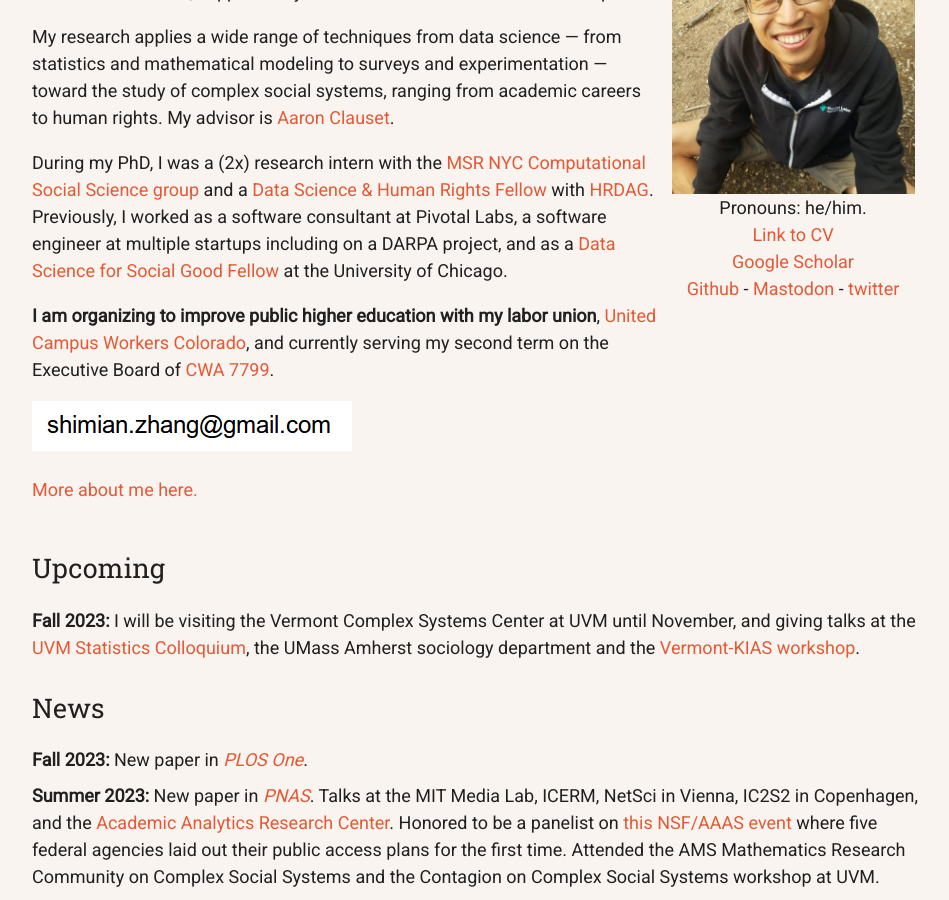
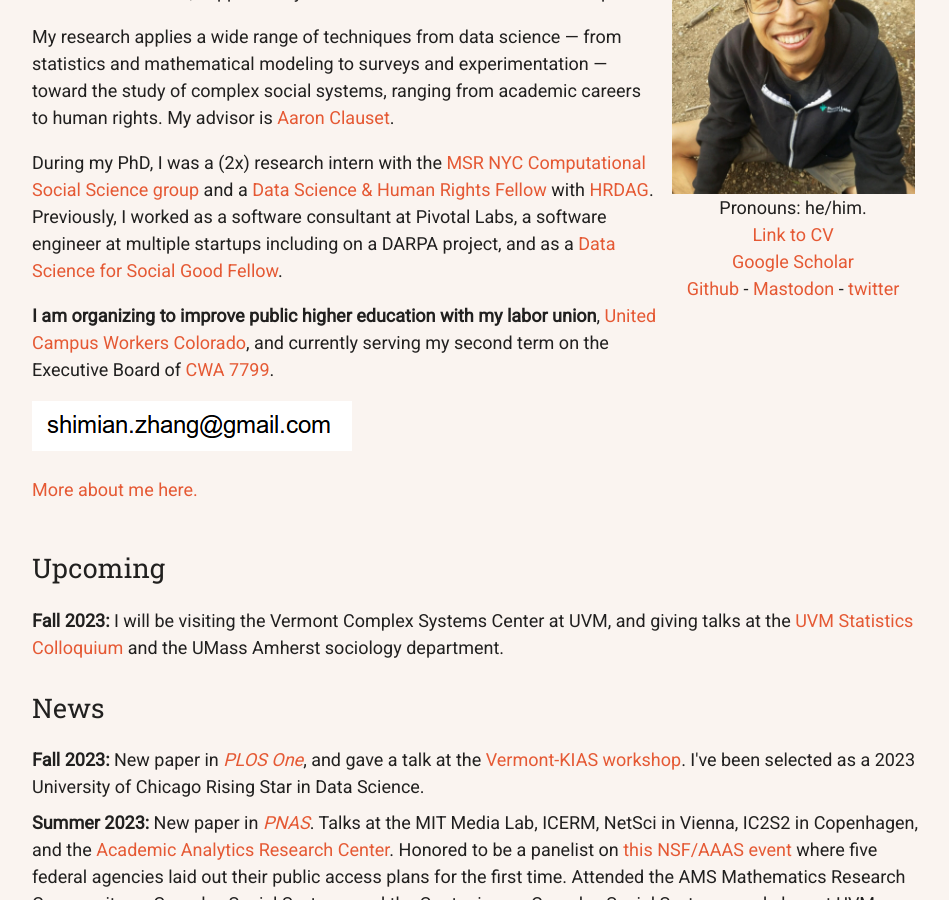
Before and after one commit to samzhang111/samzhang111.github.io, a Jekyll site: the page built from index.html, in a window 1280 px wide and 900 px high, scrolled down 236 px. Shown: the whole window, without its empty margins (160-1109 px from the left). Built offline with Jekyll 4.4.1, drawn with Linux system fonts in a browser that asks for light colours; nearby versions of some CDN libraries.

Commit message:
website updates

```diff
--- a/index.html
+++ b/index.html
@@ -15,7 +15,7 @@ layout: default
 
     <p>
     During my PhD, I was a (2x) research intern with the <a href="https://www.microsoft.com/en-us/research/theme/computational-social-science/" target="_blank">MSR NYC Computational Social Science group</a> and a <a href="https://hrdag.org/people/sam-zhang/" target="_blank">Data Science & Human Rights Fellow</a> with <a href="https://hrdag.org" target="_blank">HRDAG</a>.
-    Previously, I worked as a software consultant at Pivotal Labs, a software engineer at multiple startups including on a DARPA project, and as a <a href="https://dssgfellowship.org/" target="_blank">Data Science for Social Good Fellow</a> at the University of Chicago.
+    Previously, I worked as a software consultant at Pivotal Labs, a software engineer at multiple startups including on a DARPA project, and as a <a href="https://dssgfellowship.org/" target="_blank">Data Science for Social Good Fellow</a>.
 
     <p>
     <b>I am organizing to improve public higher education with my labor union</b>, <a href="https://ucwcolorado.org" target="_blank">United Campus Workers Colorado</a>, and currently serving my second term on the Executive Board of <a href="https://cwa7799.org" target="_blank">CWA 7799</a>.
@@ -52,11 +52,11 @@ layout: default
 <div id='recent' class="vertical-section">
           <div class="sectitle">Upcoming</div>
           <ul>
-              <li><b>Fall 2023:</b> I will be visiting the Vermont Complex Systems Center at UVM until November, and giving talks at the <a href="https://site.uvm.edu/statatuvm/seminars/" target="_blank">UVM Statistics Colloquium</a>, the UMass Amherst sociology department and the <a href="https://vermontcomplexsystems.org/events/vermont-kias/" target="_blank">Vermont-KIAS workshop</a>.</li>
+              <li><b>Fall 2023:</b> I will be visiting the Vermont Complex Systems Center at UVM, and giving talks at the <a href="https://site.uvm.edu/statatuvm/seminars/" target="_blank">UVM Statistics Colloquium</a> and the UMass Amherst sociology department. </li>
           </ul>
           <div class="sectitle">News</div>
           <ul>
-              <li><b>Fall 2023:</b> New paper in <a target="_blank" href="https://doi.org/10.1371/journal.pone.0290534"><em>PLOS One</em></a>.</li>
+              <li><b>Fall 2023:</b> New paper in <a target="_blank" href="https://doi.org/10.1371/journal.pone.0290534"><em>PLOS One</em></a>, and gave a talk at the <a href="https://vermontcomplexsystems.org/events/vermont-kias/" target="_blank">Vermont-KIAS workshop</a>. I've been selected as a 2023 University of Chicago Rising Star in Data Science.</li>
 
               <li><b>Summer 2023:</b> New paper in <a target="_blank" href="https://www.pnas.org/doi/10.1073/pnas.2302491120"><em>PNAS</em></a>. Talks at the MIT Media Lab, ICERM, NetSci in Vienna, IC2S2 in Copenhagen, and the <a href="https://aarcresearch.com/events/2023-08-03-Laboradvantagesdrivethegreaterprodu-6QuK4zPw69UFahFXJufjk5" target="_blank">Academic Analytics Research Center</a>.
                 Honored to be a panelist on <a target="_blank" href="https://www.aaas.org/events/how-can-public-access-advance-equity-and-learning">this NSF/AAAS event</a> where five federal agencies laid out their public access plans for the first time. Attended the AMS Mathematics Research Community on Complex Social Systems and the Contagion on Complex Social Systems workshop at UVM.
```
